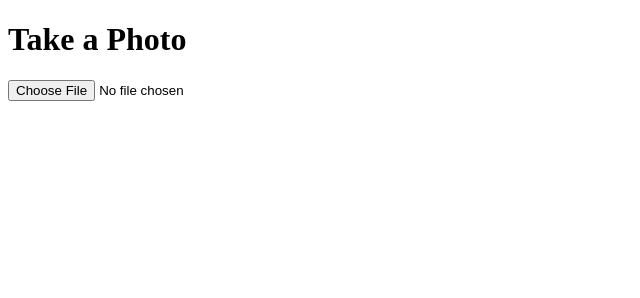
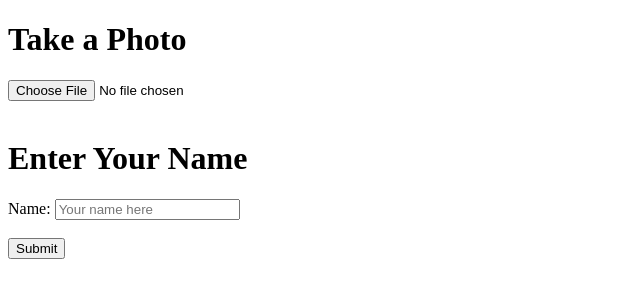
Before and after one commit to goodrows/camera, a plain HTML site: page index.html in a window 1280 px wide. Shown: the whole page, without its empty margins (0-640 px from the left). Drawn offline with Linux system fonts and the light colour scheme.

Commit message:
Update index.html

```diff
--- a/index.html
+++ b/index.html
@@ -29,3 +29,22 @@
     </script>
 </body>
 </html>
+
+
+<!DOCTYPE html>
+<html lang="en">
+<head>
+    <meta charset="UTF-8">
+    <meta name="viewport" content="width=device-width, initial-scale=1.0">
+    <title>Textbox Example</title>
+</head>
+<body>
+    <h1>Enter Your Name</h1>
+    <form>
+        <label for="name">Name:</label>
+        <input type="text" id="name" name="name" placeholder="Your name here">
+        <br><br>
+        <input type="submit" value="Submit">
+    </form>
+</body>
+</html>
```
